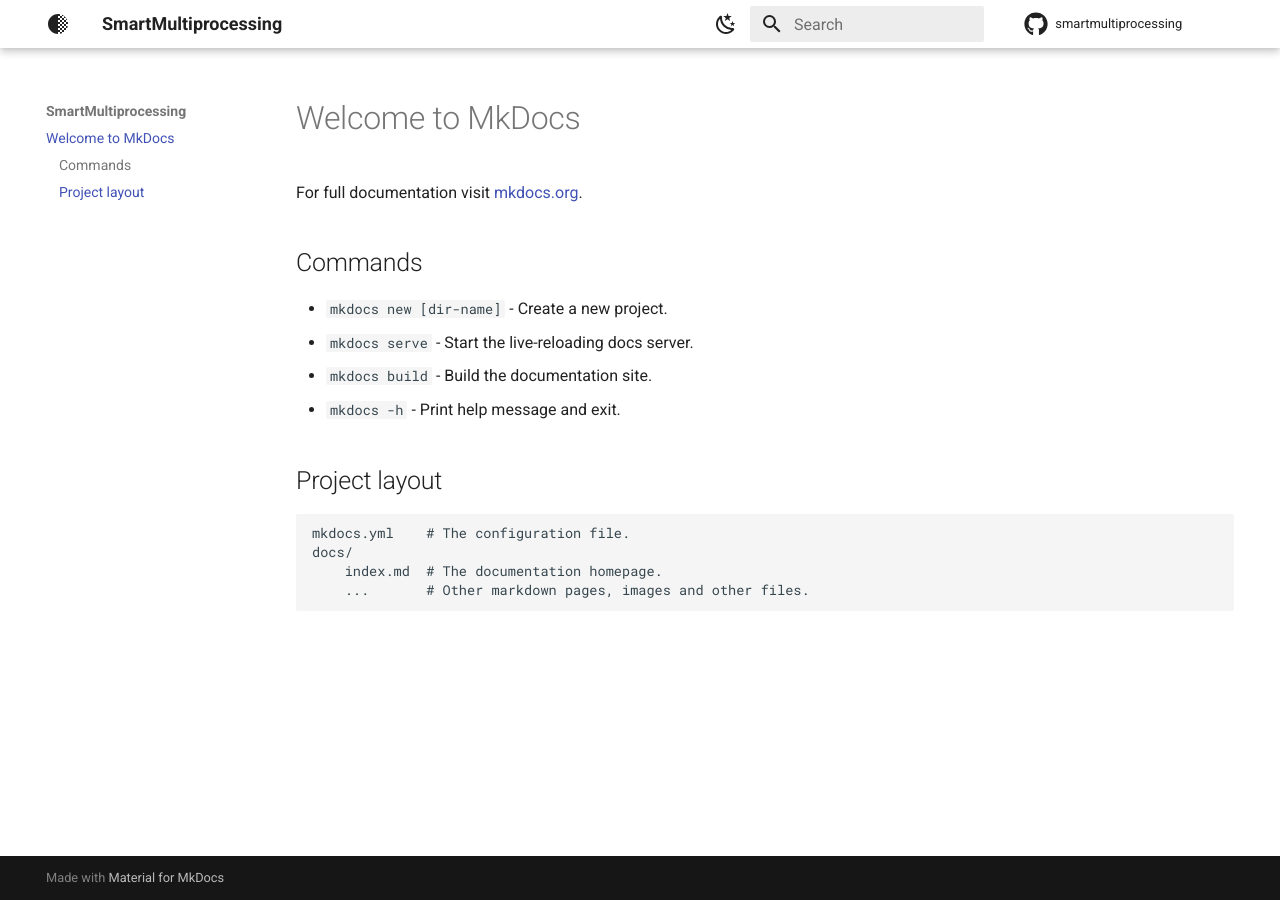
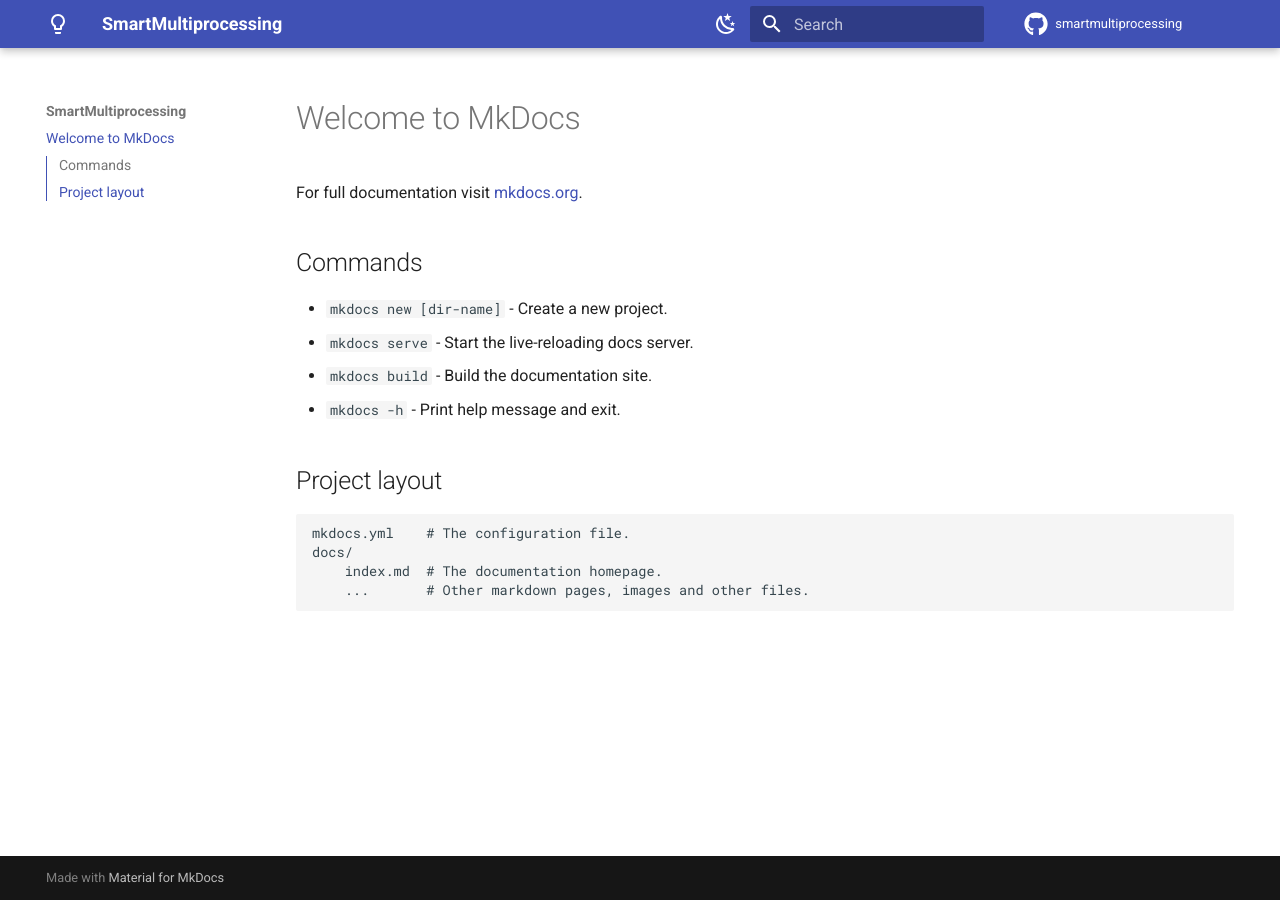
Before and after one commit to emilyhunt/smartmultiprocessing, an MkDocs documentation site: the page built from docs/index.md, in a window 1280 px wide. Built offline with MkDocs 1.6.1 and Material for MkDocs 9.7.7, drawn with Linux system fonts in a browser that asks for light colours; comment, search, counter and statistics services are not loaded.

```diff
--- a/mkdocs.yml
+++ b/mkdocs.yml
@@ -1,3 +1,7 @@
+# Some config options here are taken from the docs for Equinox.
+# See: https://github.com/patrick-kidger/equinox/blob/main/mkdocs.yml
+# for an example of a project with lovely docs =)
+
 site_name: SmartMultiprocessing
 site_url: https://smartmultiprocessing.org
 site_author: Emily Hunt
@@ -11,28 +15,31 @@ repo_name: smartmultiprocessing
 theme:
     name: material
     features:
-          - navigation.sections  # Sections are included in the navigation on the left.
-          - toc.integrate  # Table of contents is integrated on the left; does not appear separately on the right.
-          - header.autohide  # header disappears as you scroll
+        - navigation.sections  # Sections are included in the navigation on the left.
+        - toc.integrate  # Table of contents is integrated on the left; does not appear separately on the right.
+        - header.autohide  # header disappears as you scroll
+        - search.suggest  # Suggested search
+        - search.highlight
+        - search.share
     palette:
         # Light mode / dark mode
         # We deliberately don't automatically use `media` to check a user's preferences. We default to light mode as
         # (a) it looks more professional, and (b) is more obvious about the fact that it offers a (dark mode) toggle.
         - scheme: default
-          primary: white
+          primary: indigo
           accent: amber
           toggle:
             icon: material/weather-night
             name: Switch to dark mode
         - scheme: slate
-          primary: black
+          primary: indigo
           accent: amber
           toggle:
             icon: material/weather-sunny
             name: Switch to light mode
     icon:
         repo: fontawesome/brands/github  # GitHub logo in top right
-        logo: "material/circle-opacity"  # Equinox logo in top left
+        logo: "material/lightbulb-outline"
     favicon: "_static/favicon.png"
 
 markdown_extensions:
@@ -46,3 +53,21 @@ markdown_extensions:
     - toc:
         permalink: "¤"  # Adds a clickable permalink to each section heading
         toc_depth: 4
+
+plugins:
+    - search  # default search plugin; needs manually re-enabling when using any other plugins
+    - autorefs  # Cross-links to headings
+    - mkdocstrings:
+        handlers:
+            python:
+                selection:
+                    inherited_members: true  # Allow looking up inherited methods
+                rendering:
+                    show_root_heading: true  # actually display anything at all...
+                    show_root_full_path: true  # display "diffrax.asdf" not just "asdf"
+                    show_if_no_docstring: true
+                    show_signature_annotations: true
+                    show_source: false  # don't include source code
+                    members_order: source  # order methods according to their order of definition in the source code, not alphabetical order
+                    heading_level: 4
+    # - privacy  # Not installed error???
```
Also changed, not shown: 3 other files.
